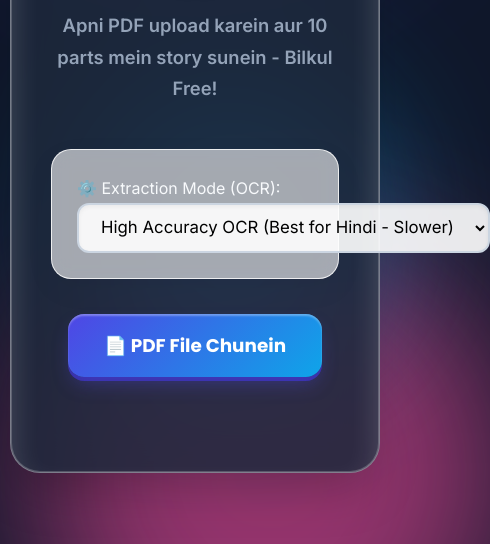
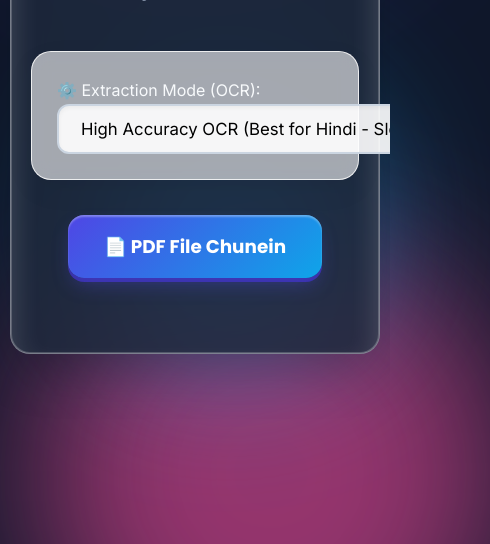
Before and after one commit to smartstopwach/pdf-narrator, a plain HTML site: page index.html in a window 390 px wide. Shown: the part 340-884 px from the top of the page, 490 px wide, since content can reach past the window. After the commit the page ends 844 px from the top, so only its background shows below. Drawn offline with Linux system fonts and the light colour scheme; a script that the page names is missing.

Commit message:
Critical Fix: Fixed mobile layout overflow bug caused by inline-block on highlighted text preventing word wrap, and added global overflow guards for small devices

```diff
--- a/style.css
+++ b/style.css
@@ -1,3 +1,16 @@
+/* CSS Reset to prevent any overflow globally */
+html, body {
+    max-width: 100vw;
+    overflow-x: hidden;
+    margin: 0;
+    padding: 0;
+    width: 100%;
+}
+
+*, *::before, *::after {
+    box-sizing: border-box;
+}
+
 :root {
     --primary: #4f46e5;
     --primary-hover: #4338ca;
@@ -35,7 +48,7 @@
     font-family: 'Inter', sans-serif;
     background: var(--bg-color);
     color: var(--text-main);
-    max-width: 900px;
+    max-width: 100vw;
     margin: 0 auto;
     padding: 20px 10px;
     line-height: 1.7;
@@ -85,8 +98,8 @@
     background: var(--card-bg);
     backdrop-filter: blur(20px);
     -webkit-backdrop-filter: blur(20px);
-    padding: 50px 40px;
-    border-radius: 30px;
+    padding: 30px 20px; /* Reduced for smaller screens */
+    border-radius: 20px;
     border: 1px solid rgba(255, 255, 255, 0.4);
     box-shadow:
         0 25px 50px -12px rgba(0, 0, 0, 0.25),
@@ -94,6 +107,11 @@
         0 20px 30px rgba(255, 255, 255, 0.2) inset;
     transform: perspective(1000px) translateZ(0);
     transition: transform 0.5s ease;
+    width: 100%;
+    max-width: 900px;
+    margin: 40px auto 0 auto;
+    box-sizing: border-box; /* Prevent overflow */
+    word-break: break-word; /* Global text wrap fallback */
 }
 
 .dynamic-title {
@@ -320,7 +338,7 @@
 }
 
 .focus-active {
-    font-size: clamp(2rem, 5vw, 4.5rem);
+    font-size: clamp(1.8rem, 5vw, 4.5rem);
     color: #fff;
     text-shadow: 0 0 50px rgba(79, 70, 229, 0.9), 0 0 10px rgba(255, 255, 255, 0.5);
     margin: 40px 0;
@@ -328,6 +346,8 @@
     font-family: 'Poppins', sans-serif;
     transition: all 0.6s cubic-bezier(0.2, 1, 0.2, 1);
     transform: scale(1.05);
+    word-break: break-word;
+    overflow-wrap: break-word;
 }
 #loading {
     margin: 30px 0;
@@ -481,6 +501,13 @@
     padding: 2px 0;
     transition: all 0.2s ease-in-out;
     font-weight: 600;
+
+    /* CRITICAL FIX FOR MOBILE TEXT OVERFLOW */
+    display: inline;
+    -webkit-box-decoration-break: clone;
+    box-decoration-break: clone;
+    word-break: break-word;
+    overflow-wrap: break-word;
 }
 
 /* Sections & Controls */
```
